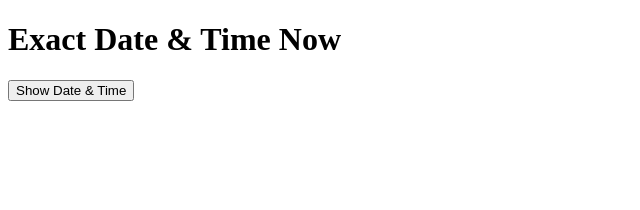
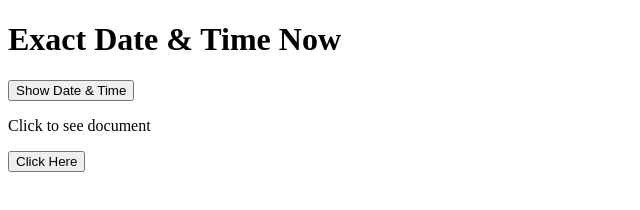
Before and after one commit to abirett2/p2, a plain HTML site: page index.html in a window 1280 px wide. Shown: the whole page, without its empty margins (0-640 px from the left). Drawn offline with Linux system fonts and the light colour scheme.

Commit message:
Update index.html

```diff
--- a/index.html
+++ b/index.html
@@ -12,6 +12,9 @@
   <button type="button"onclick="document.getElementById('demo').innerHTML= Date()"> Show Date & Time </button>
   <p id="demo"></p>
 
+  <p>Click to see document</p>
+  <button onclick="window.location.href='files/Energy conservation_phy qp 2019.pdf'">Click Here</button>
+
 
   <!-- JavaScript Files -->
   <script src="script.js"></script>
```
